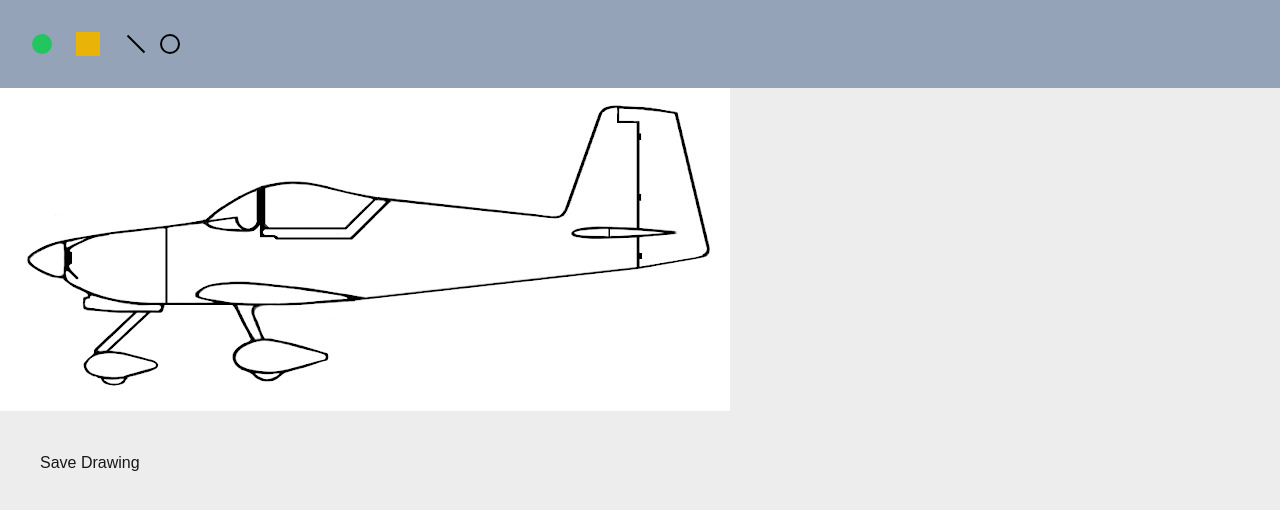
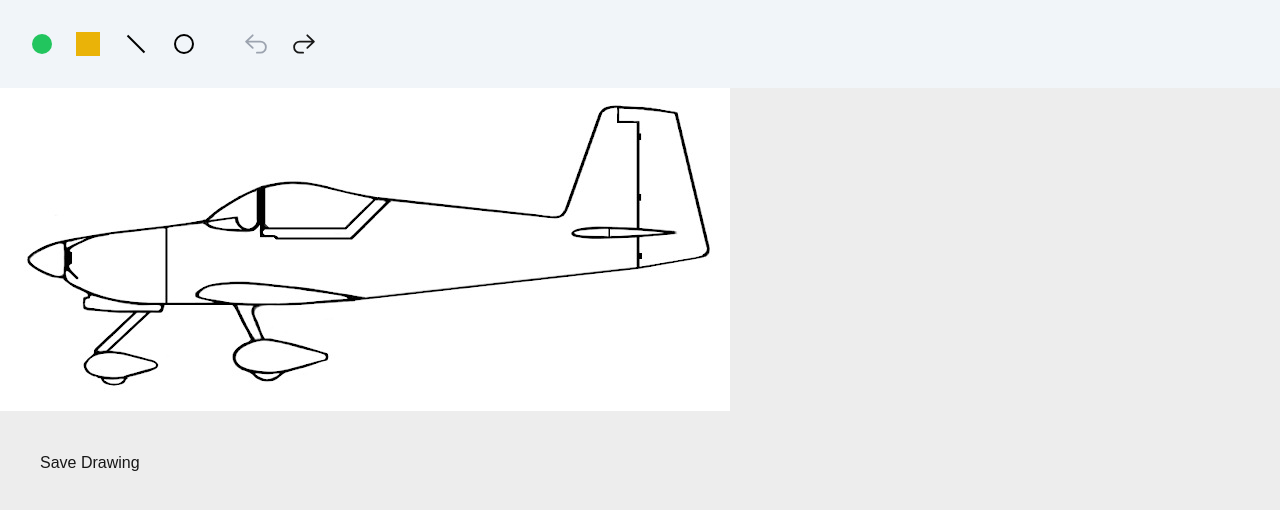
Before and after one commit to SlightlyBuggy/build_notes, a Next.js app: page /image_editor in a window 1280 px wide. Shown: the top 510 px of the page. Built offline with nearby package versions, Linux system fonts and the light colour scheme.

Commit message:
added undo/redo. buttons, undo is working

```diff
--- a/app/lib/hooks/useDrawingTools.ts
+++ b/app/lib/hooks/useDrawingTools.ts
@@ -14,20 +14,16 @@ export const useDrawingTool = (canvasRefPerm: React.RefObject<HTMLCanvasElement>
 
     // TODO: this should be something like "finishDraw" which cleans up starting and last coordinates as well as painting
     const paintingSetter = (paintingVal: boolean) => {
-        console.log(`Set painting to ${paintingVal}`)
         setPainting(paintingVal)
     }
 
     const startingCoordsSetter = (coords: StartingCoords | null) => {
-        console.log("Updating starting coords")
         setStartingCoords(coords)
     }
 
     const lastCoordsSetter = (coords: LastCoords | null) => {
-        console.log("Updating last coords")
         setLastCoords(coords)
     }
-
 
     useEffect(() => {
         if(canvasRefPerm.current && canvasRefTemp.current && activeTool)
--- a/app/lib/util/image.ts
+++ b/app/lib/util/image.ts
@@ -10,3 +10,11 @@ export const saveImage = (canvasRefPerm: React.RefObject<HTMLCanvasElement>) =>
         link.click();
     }
 }
+
+export const clearCanvas = (ctx: CanvasRenderingContext2D | null | undefined, width: number, height: number) =>
+{
+    if(ctx)
+    {
+        ctx.clearRect(0, 0, width, height)
+    }
+}
--- a/app/ui/ImageEditor/DrawingToolPalette.tsx
+++ b/app/ui/ImageEditor/DrawingToolPalette.tsx
@@ -1,17 +1,28 @@
 'use client'
+import RedoButton from "./redoButton"
 import ToolButton from "./toolButton"
 import { DrawingTool } from "@/app/lib/util/enums"
+import UndoButton from "./undoButton"
+import { DrawingCommand } from "@/app/lib/util/types"
 
 export default function DrawingToolPalette(
-    {activeTool, handleToolClick} : {activeTool: DrawingTool | null, handleToolClick: (tool: DrawingTool) => void}
+    {
+        activeTool, handleToolClick, undoLastDrawingCommand, drawingCommands
+
+    } : {
+        activeTool: DrawingTool | null, handleToolClick: (tool: DrawingTool) => void, undoLastDrawingCommand: () => void, drawingCommands: DrawingCommand[]
+    }
 ) {
 
     return (
-    <div className="flex flex-row p-5 bg-slate-400">
+    <div className="flex flex-row p-5 bg-slate-100 select-none">
         <ToolButton tool={DrawingTool.Circle} activeTool={activeTool} handleToolClick={handleToolClick}/>
         <ToolButton tool={DrawingTool.Square} activeTool={activeTool} handleToolClick={handleToolClick}/>
-        <ToolButton tool={DrawingTool.Line} activeTool={activeTool} handleToolClick={handleToolClick}/>
+        <ToolButton tool={DrawingTool.Line} activeTool={activeTool} handleToolClick={handleToolClick} />
         <ToolButton tool={DrawingTool.RadiusedCircle} activeTool={activeTool} handleToolClick={handleToolClick}/>
+        <div className="p-3" ></div>
+        <UndoButton undoLastDrawingCommand={undoLastDrawingCommand} drawingCommands={drawingCommands}/>
+        <RedoButton />
     </div>
     )
 }
--- a/app/ui/ImageEditor/ImageEditor.tsx
+++ b/app/ui/ImageEditor/ImageEditor.tsx
@@ -1,6 +1,6 @@
 'use client'
 import { StaticImageData } from "next/image";
-import React, { useEffect, useRef, useState } from "react"
+import React, { useRef, useState } from "react"
 import { DrawingTool } from "@/app/lib/util/enums";
 import { useDrawingTool } from "@/app/lib/hooks/useDrawingTools";
 import ImageAndCanvases from "./ImageAndCanvases";
@@ -23,6 +23,7 @@ export default function ImageEditor({
     const [activeTool, setActiveTool] = useState<null|DrawingTool>(null);
 
     const [drawCommands, setDrawCommands] = useState<DrawingCommand[]>([])
+    const [undoneDrawCommands, setUndoneDrawCommands] = useState<DrawingCommand[]>([])
 
     const handleToolClick = (tool: DrawingTool) => {
         setActiveTool(tool);
@@ -32,8 +33,13 @@ export default function ImageEditor({
     const canvasWidth = imageData.width;
 
     const addDrawingCommand = (command: DrawingCommand) => {
-        console.log(`Adding draw commands.  Current commands: ${JSON.stringify(drawCommands)}.  Incoming command: ${command}`)
         setDrawCommands([...drawCommands, command])
+    }
+
+    const undoLastDrawingCommand = () => {
+        const currentCommands = [...drawCommands]
+        const lastCommand : DrawingCommand | undefined = currentCommands.pop()
+        setDrawCommands(currentCommands)
     }
 
     useDrawingCommands(canvasRefPerm, drawCommands);
@@ -42,7 +48,7 @@ export default function ImageEditor({
 
     return (
         <div>
-            <DrawingToolPalette activeTool={activeTool} handleToolClick={handleToolClick}/>
+            <DrawingToolPalette activeTool={activeTool} handleToolClick={handleToolClick} undoLastDrawingCommand={undoLastDrawingCommand} drawingCommands={drawCommands}/>
             <ImageAndCanvases
                 imageData={imageData}
                 canvasHeight={canvasHeight}
--- a/app/ui/ImageEditor/lib/lineToolActions.ts
+++ b/app/ui/ImageEditor/lib/lineToolActions.ts
@@ -1,5 +1,6 @@
 import { DrawingTool } from "@/app/lib/util/enums";
 import { StartingCoords, LastCoords, DrawingCommand } from "@/app/lib/util/types";
+import { clearCanvas } from "@/app/lib/util/image";
 
 export const mouseUpLineTool = (contextPerm: CanvasRenderingContext2D, contextTemp: CanvasRenderingContext2D, startingCoords: StartingCoords, lastCoords: LastCoords, paintingSetter: (paintingVal: boolean) => void, startingCoordsSetter: (startingCoords: StartingCoords | null) => void, lastCoordsSetter: (coords: LastCoords | null) => void, canvasWidth: number, canvasHeight: number, addDrawingCommand: (command: DrawingCommand) => void) => {
 
@@ -15,13 +16,15 @@ export const mouseUpLineTool = (contextPerm: CanvasRenderingContext2D, contextTe
     paintingSetter(false);
     startingCoordsSetter(null);
     lastCoordsSetter(null);
+
+    clearCanvas(contextTemp, canvasWidth, canvasHeight)
 }
 
 export const mouseMoveLineTool = (currentX: number, currentY: number, contextTemp: CanvasRenderingContext2D, painting: boolean, startingCoords: StartingCoords, lastCoordsSetter: (coords: LastCoords) => void, canvasWidth: number, canvasHeight: number) => {
     if(painting)
     {
         lastCoordsSetter({lastX: currentX, lastY: currentY})
-        contextTemp.clearRect(0, 0, canvasWidth, canvasHeight);
+        clearCanvas(contextTemp, canvasWidth, canvasHeight)
         contextTemp.beginPath();
         contextTemp.moveTo(startingCoords.startX, startingCoords.startY);
         contextTemp.lineTo(currentX, currentY);
--- a/app/ui/ImageEditor/lib/radiusedCircleToolActions.ts
+++ b/app/ui/ImageEditor/lib/radiusedCircleToolActions.ts
@@ -1,6 +1,7 @@
 import { StartingCoords, LastCoords, DrawingCommand } from "@/app/lib/util/types";
 import { distanceBetweenPoints } from "@/app/lib/util/formulae";
 import { DrawingTool } from "@/app/lib/util/enums";
+import { clearCanvas } from "@/app/lib/util/image";
 
 export const mouseUpRadiusedCircleTool = (contextPerm: CanvasRenderingContext2D, contextTemp: CanvasRenderingContext2D, startingCoords: StartingCoords, lastCoords: LastCoords, paintingSetter: (paintingVal: boolean) => void, startingCoordsSetter: (startingCoords: StartingCoords | null) => void, lastCoordsSetter: (coords: LastCoords | null) => void, canvasWidth: number, canvasHeight: number, addDrawingCommand: (command: DrawingCommand) => void) => {
     paintingSetter(false)
@@ -16,6 +17,8 @@ export const mouseUpRadiusedCircleTool = (contextPerm: CanvasRenderingContext2D,
 
     startingCoordsSetter(null);
     lastCoordsSetter(null);
+
+    clearCanvas(contextTemp, canvasWidth, canvasHeight)
 }
 
 export const mouseMoveRadiusedCircleTool = (currentX: number, currentY: number, contextTemp: CanvasRenderingContext2D, painting: boolean, startingCoords: StartingCoords, lastCoordsSetter: (coords: LastCoords) => void, canvasWidth: number, canvasHeight: number) => {
--- /dev/null
+++ b/app/ui/ImageEditor/redoButton.tsx
@@ -0,0 +1,9 @@
+import { ArrowUturnRightIcon } from "@heroicons/react/20/solid";
+
+export default function RedoButton() {
+    return (
+        <div className="p-3 flex items-center hover:bg-yellow-100  hover:cursor-pointer">
+            <ArrowUturnRightIcon className="size-6 hover:bg-yellow-100  hover:cursor-pointer" />
+        </div>
+    )
+}
--- a/app/ui/ImageEditor/toolButton.tsx
+++ b/app/ui/ImageEditor/toolButton.tsx
@@ -24,7 +24,7 @@ export default function ToolButton(
             <div className="p-3 flex items-center" onClick={() => handleClick(DrawingTool.Circle)}>
                 <div className={
                     clsx(
-                        'h-5 w-5 rounded-full',
+                        'h-5 w-5 rounded-full hover:cursor-pointer',
                         {'bg-green-300': activeTool == DrawingTool.Circle},
                         {'hover:bg-yellow-100 bg-green-500': activeTool != DrawingTool.Circle},
                     )}
@@ -37,7 +37,7 @@ export default function ToolButton(
             <div className="p-3 flex items-center" onClick={() => handleClick(DrawingTool.Square)}>
                 <div className={
                     clsx(
-                        'h-6 w-6',
+                        'h-6 w-6 hover:cursor-pointer',
                         {'bg-green-300': activeTool == DrawingTool.Square},
                         {'hover:bg-yellow-100 bg-yellow-500': activeTool != DrawingTool.Square},
                     )}
@@ -50,7 +50,7 @@ export default function ToolButton(
             <div className="p-3 flex items-center" onClick={() => handleClick(DrawingTool.Line)}>
                 <div className={
                     clsx(
-                        'h-6 w-6 flex items-center group',
+                        'h-6 w-6 flex items-center group  hover:cursor-pointer',
                         {'bg-green-300': activeTool == DrawingTool.Line},
                         {'hover:bg-yellow-100': activeTool != DrawingTool.Line},
                     )}
@@ -62,14 +62,15 @@ export default function ToolButton(
             )
         case DrawingTool.RadiusedCircle:
             return (
-                <div className="p3 flex items-center" onClick={() => handleClick(DrawingTool.RadiusedCircle)}>
+                <div className="p-3 flex items-center" onClick={() => handleClick(DrawingTool.RadiusedCircle)}>
                     <div className={
                         clsx(
-                        'h-5 w-5 rounded-full border-solid border-2 border-black flex items-center',
+                        'h-6 w-6 flex items-center justify-center hover:cursor-pointer',
                         {'bg-green-300': activeTool == DrawingTool.RadiusedCircle},
                         {'hover:bg-yellow-100 hover:border-gray-500': activeTool != DrawingTool.RadiusedCircle}
                      )}
                 >
+                    <div className="h-5 w-5 rounded-full border-solid border-2 border-black"></div>
                 </div>
             </div>
             )
--- /dev/null
+++ b/app/ui/ImageEditor/undoButton.tsx
@@ -0,0 +1,22 @@
+import { DrawingCommand } from "@/app/lib/util/types";
+import { ArrowUturnLeftIcon } from "@heroicons/react/20/solid";
+import clsx from "clsx";
+
+export default function UndoButton(
+    {
+        undoLastDrawingCommand, drawingCommands
+    }:{
+        undoLastDrawingCommand: () => void, drawingCommands: DrawingCommand[]
+    }) {
+    return (
+        <div className={clsx(
+            "p-3 flex items-center",
+            {"select-none text-gray-400": drawingCommands.length == 0 }
+        )}
+
+        onClick={undoLastDrawingCommand}
+        >
+            <ArrowUturnLeftIcon className="size-6 hover:bg-yellow-100  hover:cursor-pointer" />
+        </div>
+    )
+}
--- a/package.json
+++ b/package.json
@@ -9,6 +9,7 @@
     "lint": "next lint"
   },
   "dependencies": {
+    "@heroicons/react": "^2.2.0",
     "clsx": "^2.1.1",
     "next": "15.0.3",
     "react": "19.0.0-rc-66855b96-20241106",
```
Also changed, not shown: 1 other file (tests, documents, lock files or other folders).
